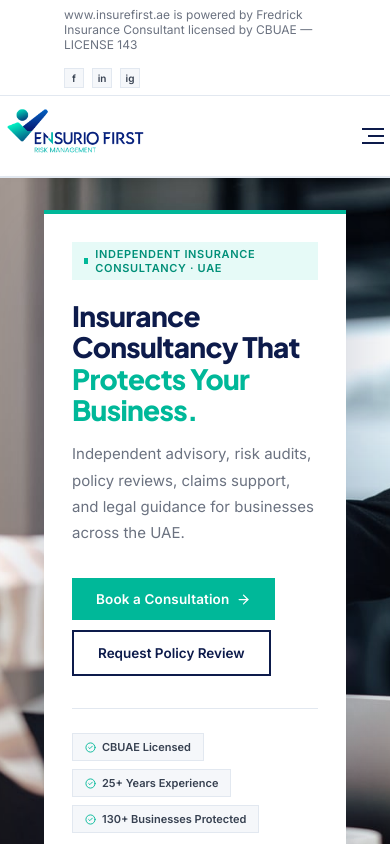
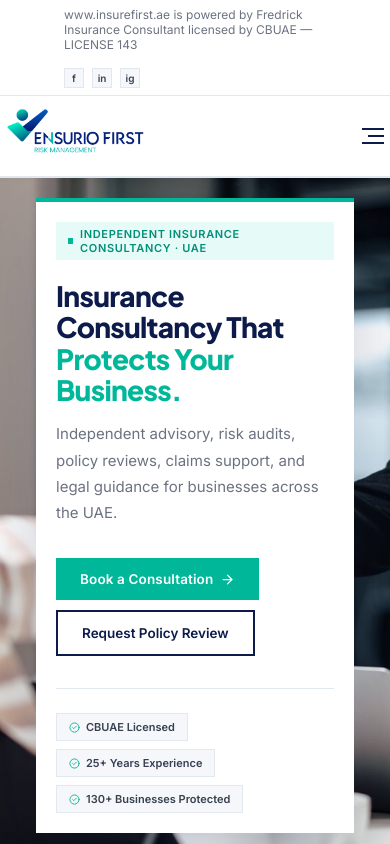
Before and after one commit to wolfxbiz/ensurio-first, a React (Vite) app: page / in a window 390 px wide. Shown: the top 844 px of the page. Built offline with nearby package versions, Linux system fonts and the light colour scheme; the HTML template or start-up script is replaced by a standard one.

Commit message:
Reduce hero card padding on mobile only

```diff
--- a/src/prototype/home/components/ProtoHero.jsx
+++ b/src/prototype/home/components/ProtoHero.jsx
@@ -22,7 +22,7 @@
         position: 'relative',
         maxWidth: '1280px',
         margin: '0 auto',
-        padding: isMobile ? '2rem 1.5rem' : '5rem 4rem',
+        padding: isMobile ? '1.25rem 1rem' : '5rem 4rem',
         display: 'flex',
         alignItems: 'center',
         minHeight: isMobile ? '500px' : '680px',
@@ -34,7 +34,7 @@
           maxWidth: isMobile ? '100%' : '520px',
           background: 'var(--white)',
           boxShadow: '0 32px 80px rgba(12,31,79,0.22)',
-          padding: isMobile ? '1.75rem' : '2.75rem',
+          padding: isMobile ? '1.25rem' : '2.75rem',
           borderTop: '4px solid var(--teal)',
         }}>
 
```
